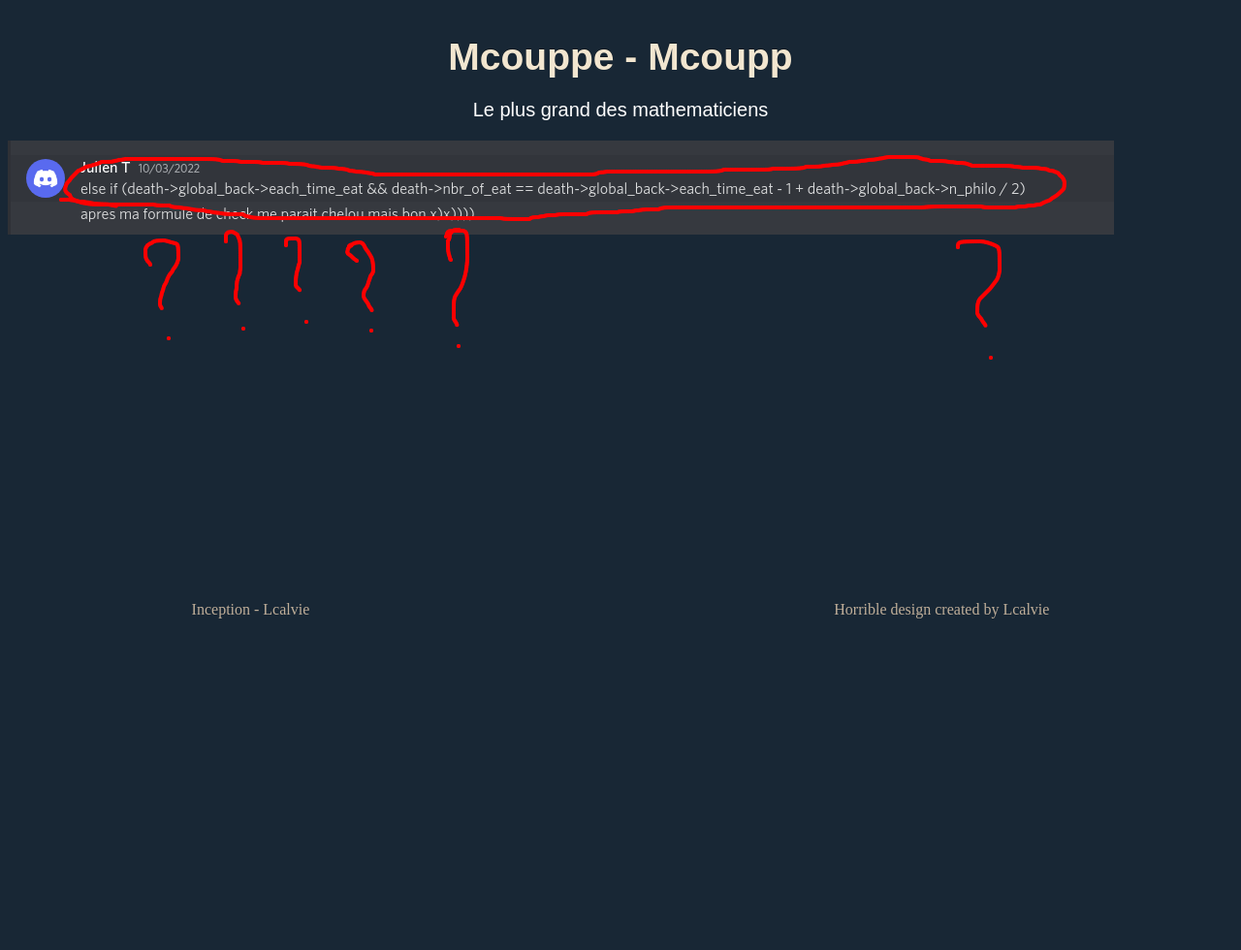
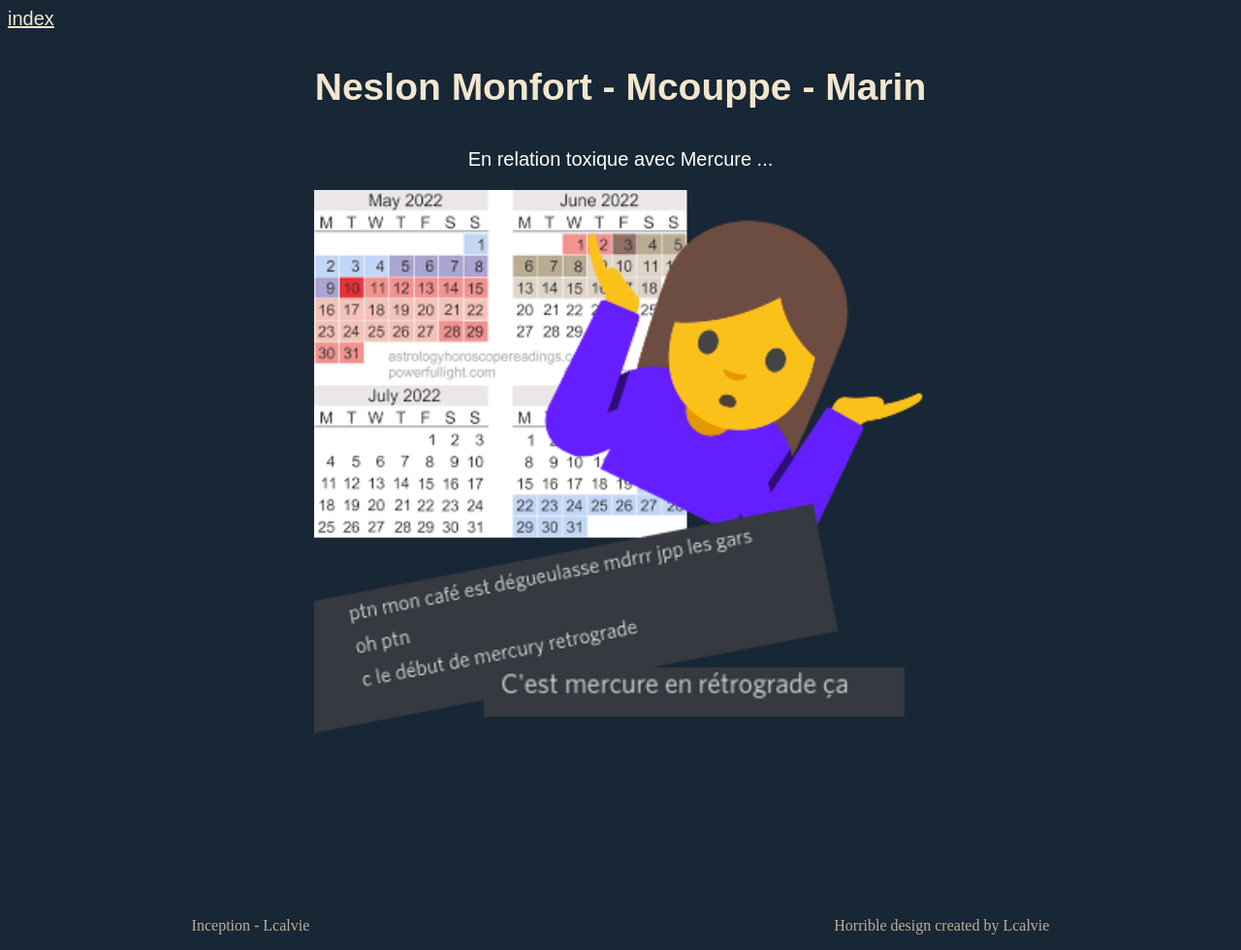
Before and after one commit to anonylouis/42Project---Inception, a PHP site: page /marine.html in a window 1280 px wide. Shown: the whole page at 97% size. Before the commit the page ends 638 px from the top, so only its background shows below. Run offline with PHP 8.4, Linux system fonts and the light colour scheme.

Commit message:
website files finished

```diff
--- a/srcs/bonus/website/conf/index.html
+++ b/srcs/bonus/website/conf/index.html
@@ -8,6 +8,7 @@
 	</head>
 
 	<body>
+		<a class="index" href="./index.html" id="marine">index</a>
 		<h1>42 - Gothic edition</h1>
 		<h2>"ma bande de 3 meilleurs amis"</h2>
 		<div class="friends">
@@ -16,7 +17,7 @@
 			<a href="./luna.html"   id="luna"  ></a>
 			<a href="./julien.html" id="julien"></a>
 			<a href="./marine.html" id="marine"></a>
-			<a href="./louis.html"  id="louis" ></a>
+			<!-- <a href="./louis.html"  id="louis" ></a> -->
 		</div>
 
 		<h2> Inception : An appreciated 42 project</h2>
--- a/srcs/bonus/website/conf/louis.html
+++ b/srcs/bonus/website/conf/louis.html
@@ -8,6 +8,10 @@
 	</head>
 
 	<body>
+		<a class="index" href="./index.html" id="marine">index</a>
+		<h1>Lcalvie - Lcalvicie</h1>
+		<h3>Le plus grand des mathematiciens</h3>
+		<img src="./formula_kleki.png" alt="formula">
 	</body>
 
 </html>
--- a/srcs/bonus/website/conf/marine.html
+++ b/srcs/bonus/website/conf/marine.html
@@ -8,11 +8,12 @@
 	</head>
 
 	<body>
-		<h1>Mcouppe - Mcoupp</h1>
-		<h3>Le plus grand des mathematiciens</h3>
-		<img src="./formula_kleki.png" alt="formula">
-
-
+		<a class="index" href="./index.html" id="marine">index</a>
+		<h1>Neslon Monfort - Mcouppe - Marin</h1>
+		<div class =img_center_column>
+			<h3>En relation toxique avec Mercure ...</h3>
+			<img src="./mercury.png" width="50%" alt="mercureRetrograde">
+		</div>
 	</body>
 
 	<footer>
--- a/srcs/bonus/website/conf/style.css
+++ b/srcs/bonus/website/conf/style.css
@@ -149,3 +149,26 @@
     align-items: center;
     justify-content: center;
 }
+
+.img_center_column {
+    display: flex;
+    flex-direction: column;
+    text-align: center;
+    align-items: center;
+    justify-content: center;
+}
+
+.index {
+    width: 100%;
+    text-align: right;
+    margin-right: 2%;
+    text-align: center;
+    font-size: 20px;
+	font-weight: normal;
+	font-family: 'Hammersmith One', sans-serif;
+	color: #f2e6d0;
+}
+
+.test {
+    width: 100%;
+}
```
Also changed, not shown: srcs/bonus/website/conf/julien.html (+5 -5 lines), srcs/bonus/website/conf/luna.html (+6 -4 lines), srcs/bonus/website/conf/formulaa.png (added), srcs/bonus/website/conf/mercury.png (added), srcs/bonus/website/conf/next_luna.png (added), srcs/bonus/website/conf/treedetour.png (added), 1 other file.
